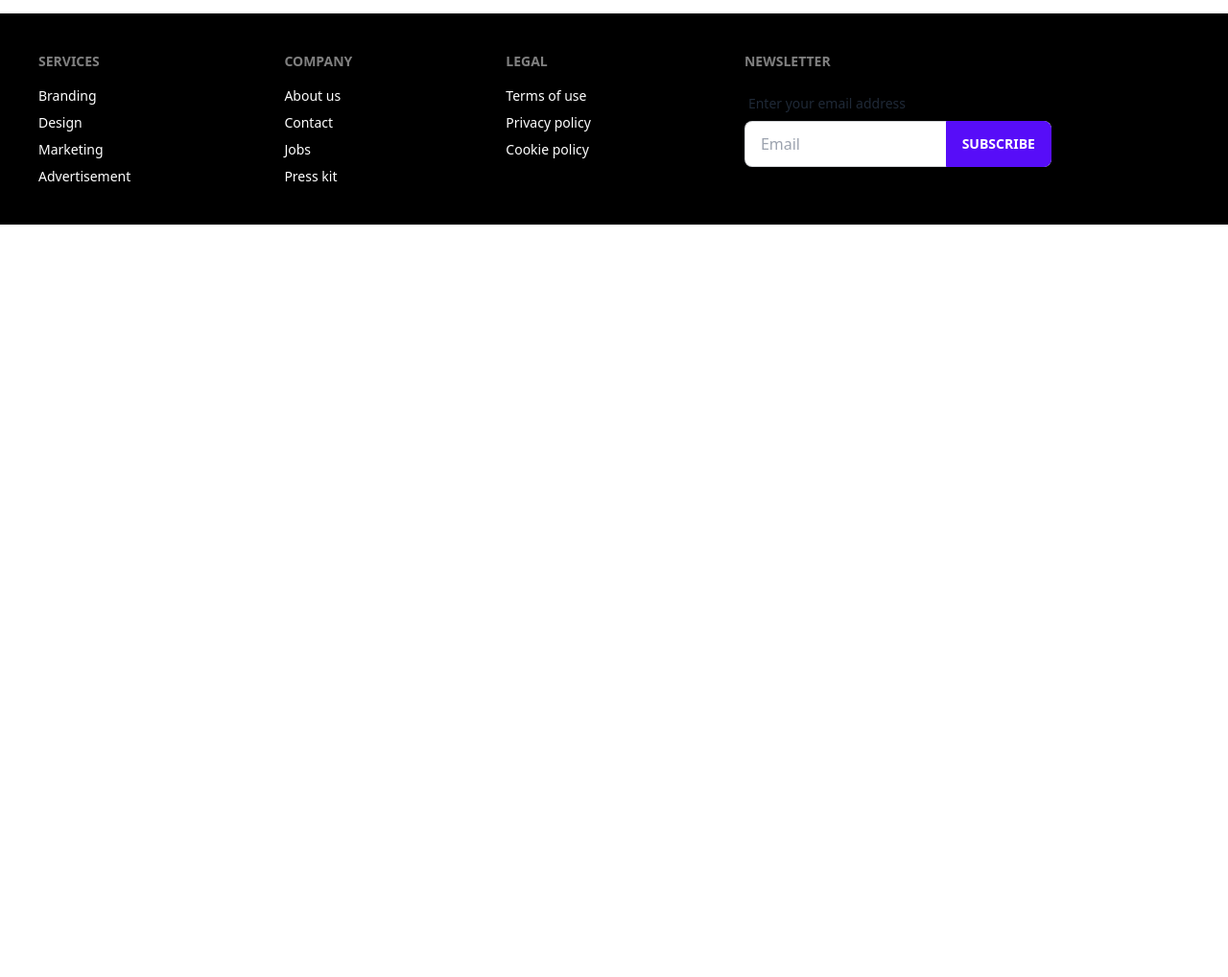
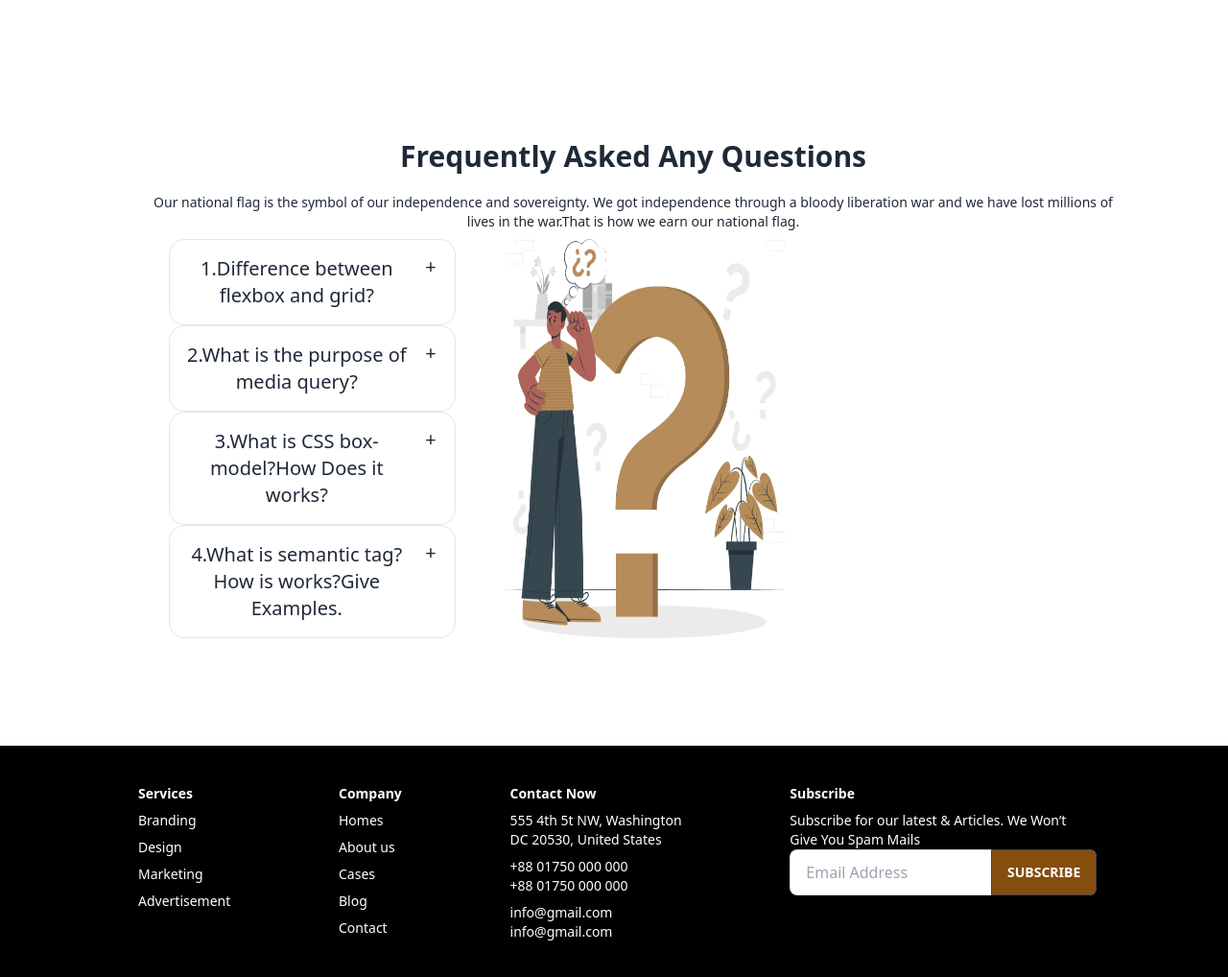
Before and after one commit to Prionty-Barua/Assignment-3, a plain HTML site: page index.html in a window 1280 px wide. Shown: the part 2200-3218 px from the top of the page at 96% size. Before the commit the page ends 2434 px from the top, so only its background shows below. Drawn offline with nearby package versions, Linux system fonts and the light colour scheme; a web font is replaced by a local one.

Commit message:
last commit

```diff
--- a/index.html
+++ b/index.html
@@ -32,7 +32,6 @@
 </head>
 
 <body>
-    <!-- prionty -->
     <nav class="flex items-center space-x-52 mt-8 pl-28">
         <div class="h-12 w-40">
             <img src="images/Group 2.png" alt="">
@@ -87,7 +86,7 @@
             </div>
         </section>
         <!-- section 2 -->
-        <!-- <section class="px-32 pt-10">
+        <section class="px-32 pt-10">
             <div class="items-center justify-center">
                 <h1 class="text-center text-4xl pb-4 font-garamond font-extrabold">The Legal Practice Area</h1>
                 <p class="text-center ml-56 text-gray-500 w-7/12 ">There are many variations of passages of Lorem Ipsum
@@ -118,34 +117,9 @@
                     </div>
                 </div>
                 <hr class="m-6">
-                <div class="px-32 pt-10">
-                    <div grid grid-flow-row-dense gap-x-8 grid-cols-3>
-                        <div class="text-center">
-                            <img src="images/Group 12.png" alt="">
-                            <h1 class=" pt-8">Education Law</h1>
-                            <p class="w-8/12">There are many variations of passages of Lorem Ipsum available, but the
-                                majority have suffered alteration in some form, by injected humour.</p>
-                            <img src="images/Frame.png" alt="">
-                        </div>
-                        <div class="text-center">
-                            <img src="images/Group 16.png" alt="">
-                            <h1 class=" pt-8">Divorce Law</h1>
-                            <p class="w-8/12">There are many variations of passages of Lorem Ipsum available, but the
-                                majority have suffered alteration in some form, by injected humour.</p>
-                            <img src="images/Frame.png" alt="">
-                        </div>
-                        <div class="text-center">
-                            <img src="images/Group 13.png" alt="">
-                            <h1 class=" pt-8">Tax Law</h1>
-                            <p class="w-8/12">There are many variations of passages of Lorem Ipsum available, but the
-                                majority have suffered alteration in some form, by injected humour.</p>
-                            <img src="images/Frame.png" alt="">
-                        </div>
-                    </div>
-                </div>
             </div>
             </div>
-        </section> -->
+        </section>
         <!-- section 3 -->
         <section class="px-32 pt-10 pb-14">
             <div class="carousel w-full">
@@ -177,9 +151,9 @@
                 <h1 class="mb-5 text-3xl font-garamond w-18/40 font-bold">Frequently Asked Any Questions</h1>
                 <p class=" h-12 text-center text-sm">Our national flag is the symbol of our independence and sovereignty. We got independence through a bloody liberation war and we have lost millions of lives in the war.That is how we earn our national flag.</p>
             </div>
-            <div class="flex gap-4">
+            <div class="pl-6 grid grid-cols-3 flex gap-12">
                 <div>
-                    <div  class="collapse collapse-plus border border-base-300 bg-base-100 rounded-box">
+                    <div tabindex="0" class="collapse collapse-plus border border-base-300 bg-base-100 rounded-box">
                         <div class="collapse-title text-xl font-medium">
                             1.Difference between flexbox and grid?
                         </div>
@@ -187,7 +161,7 @@
                           <p>The basic difference between CSS Grid Layout and CSS Flexbox Layout is that flexbox was designed for layout in one dimension - either a row or a column. Grid was designed for two-dimensional layout - rows, and columns at the same time.</p>
                         </div>
                       </div>
-                      <div class="collapse collapse-plus border border-base-300 bg-base-100 rounded-box">
+                      <div tabindex="0" class="collapse collapse-plus border border-base-300 bg-base-100 rounded-box">
                         <div class="collapse-title text-xl font-medium">
                             2.What is the purpose of media query?
                         </div>
@@ -195,16 +169,16 @@
                           <p>MediaQuery provides a higher-level view of the current app's screen size and can also give more detailed information about the device and its layout preferences.</p>
                         </div>
                       </div>
-                      <div  class="collapse collapse-plus border border-base-300 bg-base-100 rounded-box">
+                      <div tabindex="0" class="collapse collapse-plus border border-base-300 bg-base-100 rounded-box">
                         <div class="collapse-title text-xl font-medium">
                             3.What is CSS box-model?How Does it works?
                         </div>
-                        <div class="collapse-content">
+                        <div tabindex="0" class="collapse-content">
                           <p>CSS Box Model is a module of CSS that defines the rectangular boxes—including their padding and margin—that are generated for elements and laid out according to the visual formatting model.
                             A box in CSS consists of a content area, which is where any text, images, or other HTML elements are displayed. This is optionally surrounded by padding, a border, and a margin, on one or more sides. The box model describes how these elements work together to create a box as displayed by CSS.</p>
                         </div>
                       </div>
-                      <div class="collapse collapse-plus border border-base-300 bg-base-100 rounded-box">
+                      <div tabindex="0" class="collapse collapse-plus border border-base-300 bg-base-100 rounded-box">
                         <div class="collapse-title text-xl font-medium">
                             4.What is semantic tag?How is works?Give Examples.
                         </div>
@@ -222,36 +196,46 @@
         </section>
     </main>
     <footer>
-        <footer class="footer p-10 bg-black text-white text-base-content">
+        <footer class="footer p-10 pl-36 bg-black text-white text-base-content">
             <div>
-                <span class="footer-title">Services</span>
-                <a class="link link-hover">Branding</a>
-                <a class="link link-hover">Design</a>
-                <a class="link link-hover">Marketing</a>
-                <a class="link link-hover">Advertisement</a>
+                <span class="text-white text-md font-bold font-garamond text-neutral-content">Services</span>
+                <div><p>Branding</p></div>
+                <div><p>Design</p></div>
+                <div><p>Marketing</p></div>
+                <div><p>Advertisement</p></div>
             </div>
             <div>
-                <span class="footer-title">Company</span>
-                <a class="link link-hover">About us</a>
-                <a class="link link-hover">Contact</a>
-                <a class="link link-hover">Jobs</a>
-                <a class="link link-hover">Press kit</a>
+                <span class="text-white text-md font-bold font-garamond text-neutral-content">Company</span>
+                <div><p>Homes</p></div>
+                <div><p>About us</p></div>
+                <div><p>Cases</p></div>
+                <div><p>Blog</p></div>
+                <div><p>Contact</p></div>
             </div>
             <div>
-                <span class="footer-title">Legal</span>
-                <a class="link link-hover">Terms of use</a>
-                <a class="link link-hover">Privacy policy</a>
-                <a class="link link-hover">Cookie policy</a>
+                <span class="text-white text-md font-bold font-garamond text-neutral-content">Contact Now</span>
+                    <div>
+                        <p>555 4th 5t NW, Washington</p>
+                        <p>DC 20530, United States</p>
+                    </div>
+                    <div>
+                        <p>+88 01750 000 000</p>
+                        <p>+88 01750 000 000</p>
+                    </div>
+                    <div>
+                        <p>info@gmail.com</p>
+                        <p>info@gmail.com</p>
+                    </div>
             </div>
             <div>
-                <span class="footer-title">Newsletter</span>
+                <span class="text-white text-md font-bold font-garamond text-neutral-content">Subscribe</span>
                 <div class="form-control w-80">
-                    <label class="label">
-                        <span class="label-text">Enter your email address</span>
-                    </label>
-                    <div class="relative">
-                        <input type="text" placeholder="Email " class="input input-bordered w-full pr-16" />
-                        <button class="btn btn-primary absolute top-0 right-0 rounded-l-none">Subscribe</button>
+                    <div>
+                        <p>Subscribe for our latest & Articles. We Won’t Give You Spam Mails</p>
+                    </div>
+                    <div class="relative pb-4">
+                        <input type="text" placeholder="Email Address" class="input input-bordered w-full pr-16" />
+                        <button class="btn bg-yellow-800 absolute top-0 right-0 rounded-l-none">Subscribe</button>
                     </div>
                 </div>
             </div>
```
